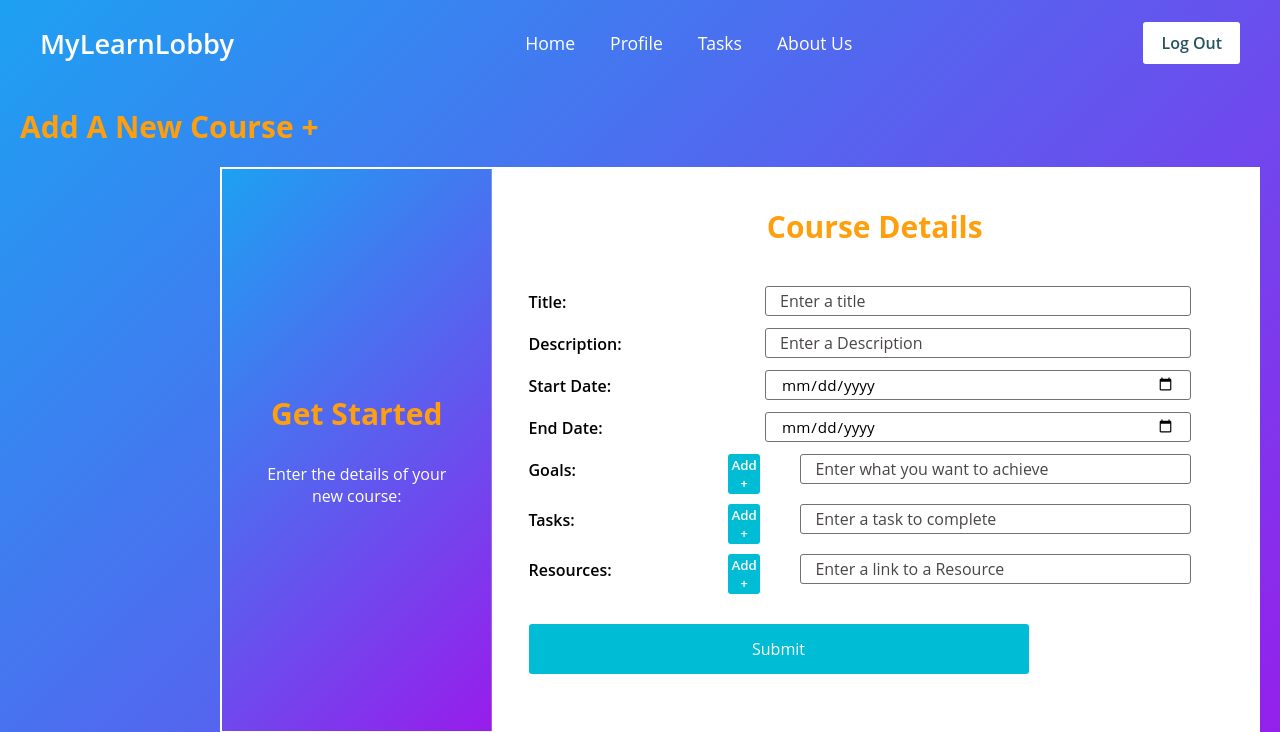
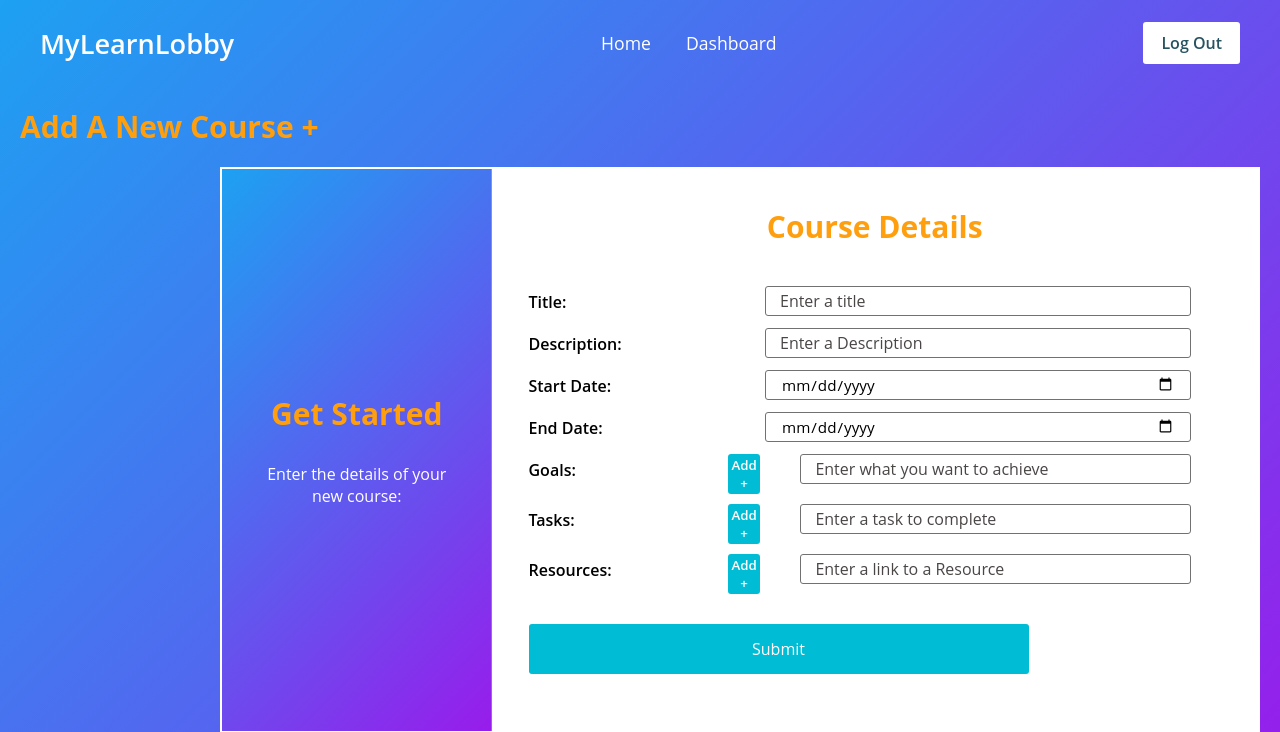
Before and after one commit to devmike93/MyLearnLobby, a Python web app: template flask_web_app/templates/addcourse.html in a window 1280 px wide. Shown: the top 732 px of the page. Run offline with Jinja, Linux system fonts and the light colour scheme; the template is opened without the code that fills it, so the values that code supplies are empty; some libraries are stand-ins or nearby versions.

Commit message:
fix all links and redirections in the add course page

```diff
--- a/flask_web_app/static/scripts/processAddCourseForm.js
+++ b/flask_web_app/static/scripts/processAddCourseForm.js
@@ -112,4 +112,16 @@ $(document).ready(function() {
         }
     }
 
+    // log out a user
+    $(".logout-btn").click(function() {
+        // window.location.href = `http://localhost/Logout/${user_id}`;
+        window.location.href = `http://mylearnlobby.me/Logout/${user_id}`;
+    });
+
+    // Go to Dashboard
+    $(".dashboard").click(function() {
+        event.preventDefault(); // Prevent the default action
+        window.location.href = dashboard_url;
+    });
+
 });
--- a/flask_web_app/templates/addcourse.html
+++ b/flask_web_app/templates/addcourse.html
@@ -23,10 +23,10 @@
             <ul class="links">
                 <span class="close-btn material-symbols-rounded">close</span>
                 <li><a href="dashboard.html">Home</a></li>
-                <li><a href="profile.html">Profile</a></li>
-                <li><a href="tasks.html">Tasks</a></li>
+                <li><a class="dashboard" href="">Dashboard</a></li>
+                <!-- <li><a href="tasks.html">Tasks</a></li> -->
                 <!-- <li><a href="notes.html">Notes</a></li> -->
-                <li><a href="aboutus.html">About Us</a></li>
+                <!-- <li><a href="aboutus.html">About Us</a></li> -->
             </ul>
             <button class="logout-btn">Log Out</button>
         </nav>
```
